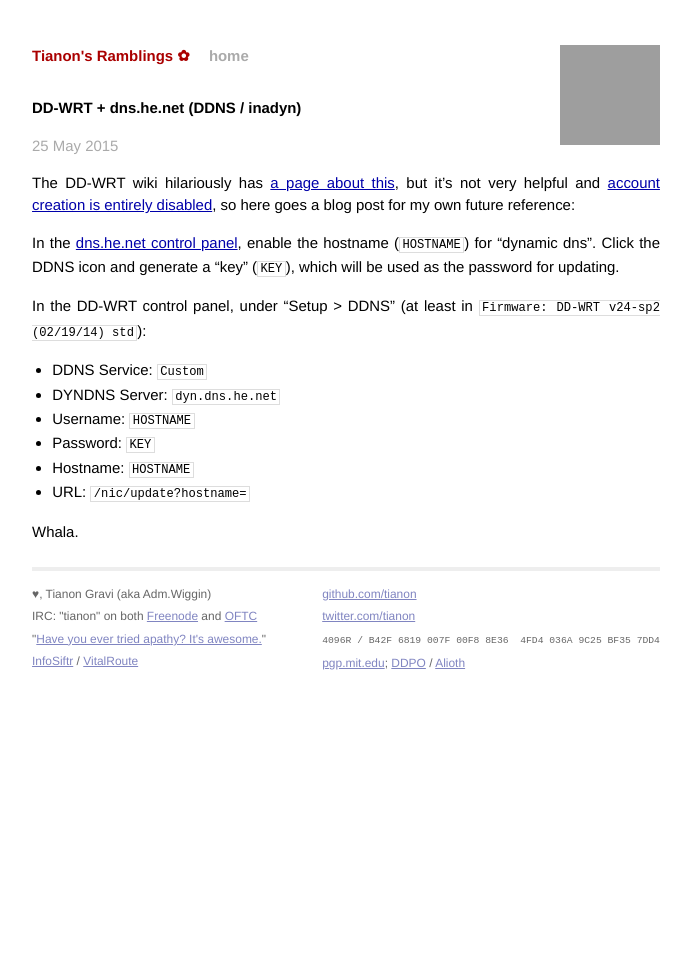
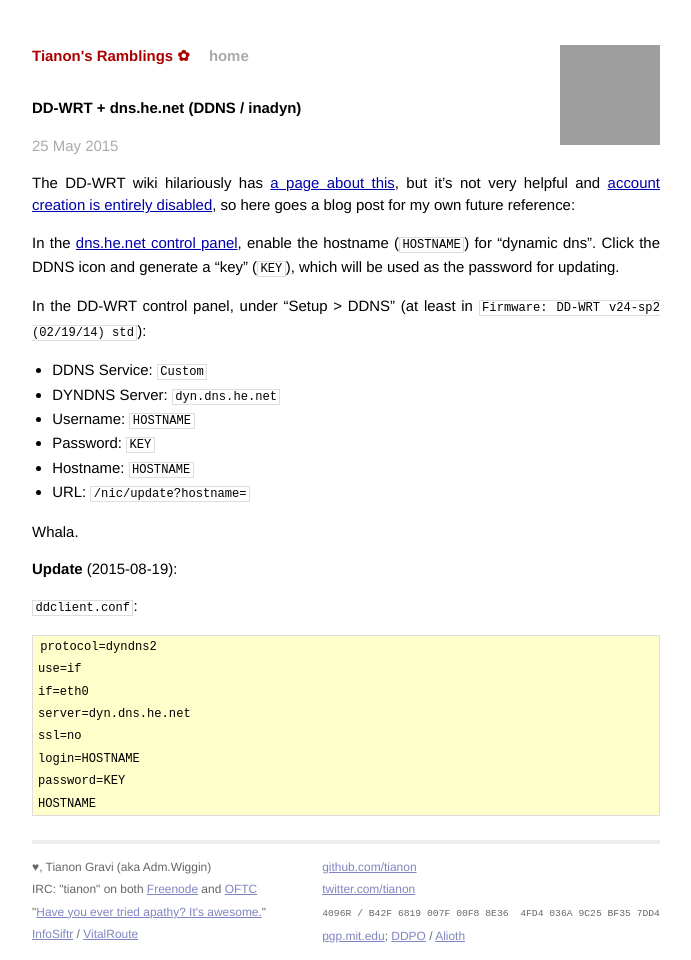
Before and after one commit to tianon/tianon.github.io, a Jekyll site: the page built from _posts/2015-05-25-dns.he.net-dd-wrt.md, in a window 1280 px wide, cut to the strip 0-960 px from the top of the page. Shown: the whole strip, without its empty margins (294-985 px from the left). Built offline with Jekyll 4.4.1, drawn with Linux system fonts in a browser that asks for light colours; Markdown is read by kramdown in place of the engine named in the settings; grey boxes are pictures that could not be loaded.

Commit message:
Add a note to the dns.he.net post about ddclient configuration

````diff
--- a/_posts/2015-05-25-dns.he.net-dd-wrt.md
+++ b/_posts/2015-05-25-dns.he.net-dd-wrt.md
@@ -17,3 +17,18 @@
 - URL: `/nic/update?hostname=`
 
 Whala.
+
+**Update** (2015-08-19):
+
+`ddclient.conf`:
+
+```
+protocol=dyndns2
+use=if
+if=eth0
+server=dyn.dns.he.net
+ssl=no
+login=HOSTNAME
+password=KEY
+HOSTNAME
+```
````
